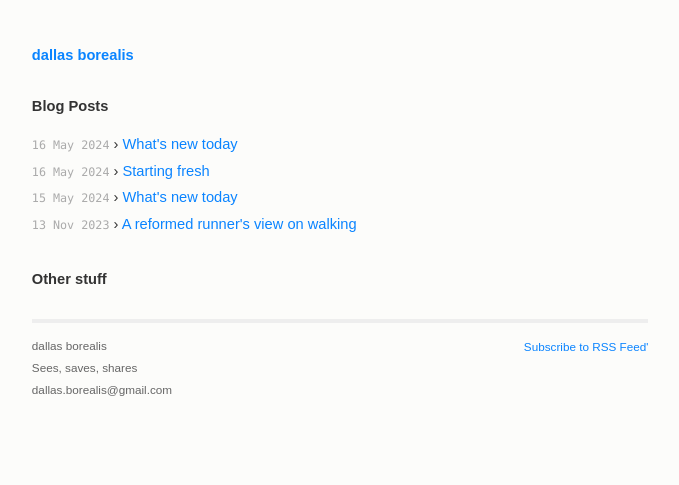
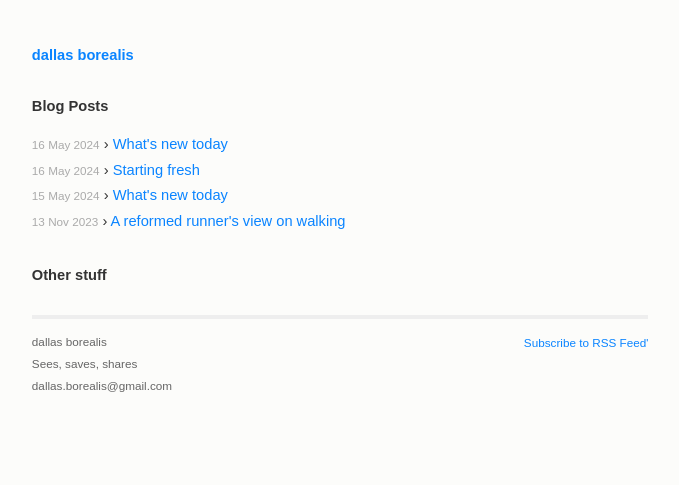
Before and after one commit to dallas-borealis/dallas-borealis.github.io, a Jekyll site: the page built from index.html, in a window 1280 px wide. Shown: the top 485 px of the page, without its empty margins (300-979 px from the left). Built offline with Jekyll 4.4.1, drawn with Linux system fonts in a browser that asks for light colours.

Commit message:
Update screen.css

```diff
--- a/css/screen.css
+++ b/css/screen.css
@@ -48,12 +48,6 @@ table {
   font: 100%;
 }
 
-/*****************************************************************************/
-/*
-/* Home
-/*
-/*****************************************************************************/
-
 ul.posts {
   list-style-type: none;
   margin-bottom: 2em;
@@ -65,15 +59,8 @@ ul.posts {
 
   ul.posts span {
     color: #aaa;
-    font-family: Monaco, "Courier New", monospace;
     font-size: 80%;
   }
-
-/*****************************************************************************/
-/*
-/* Site
-/*
-/*****************************************************************************/
 
 .site {
   font-size: 110%;
@@ -139,12 +126,6 @@ ul.posts {
         border: 0;
       }
 
-/*****************************************************************************/
-/*
-/* Posts
-/*
-/*****************************************************************************/
-
 #post {
 
 }
```
